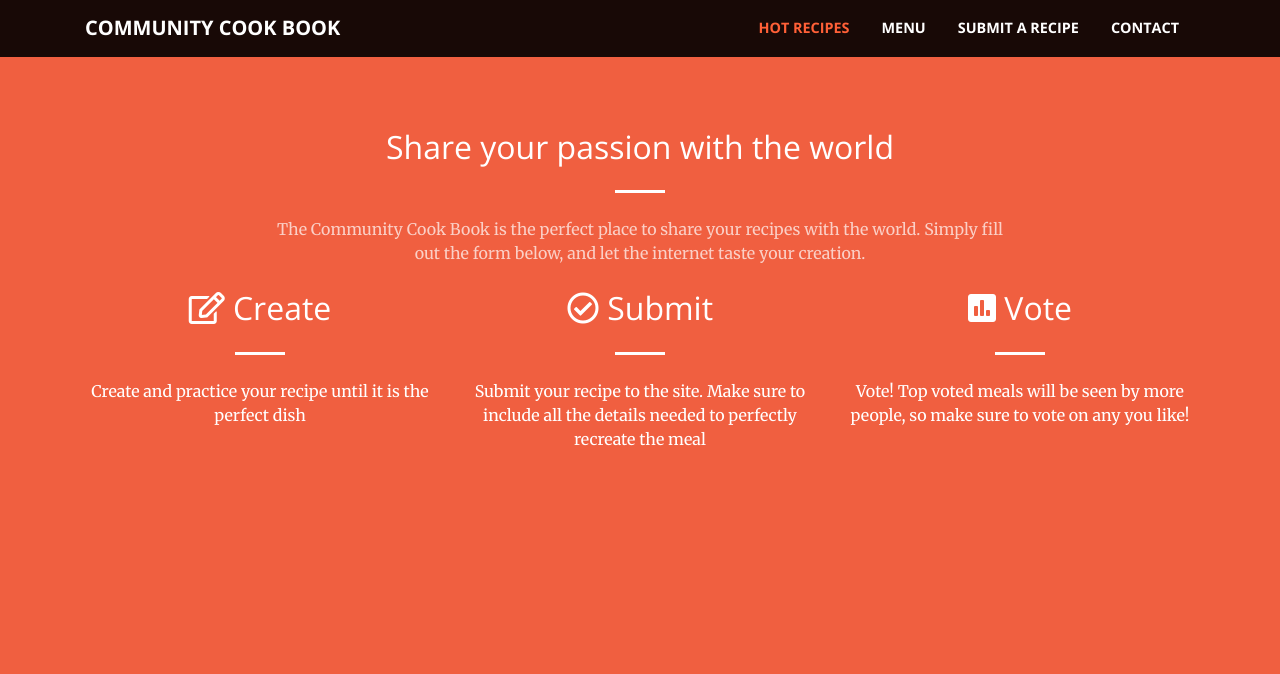
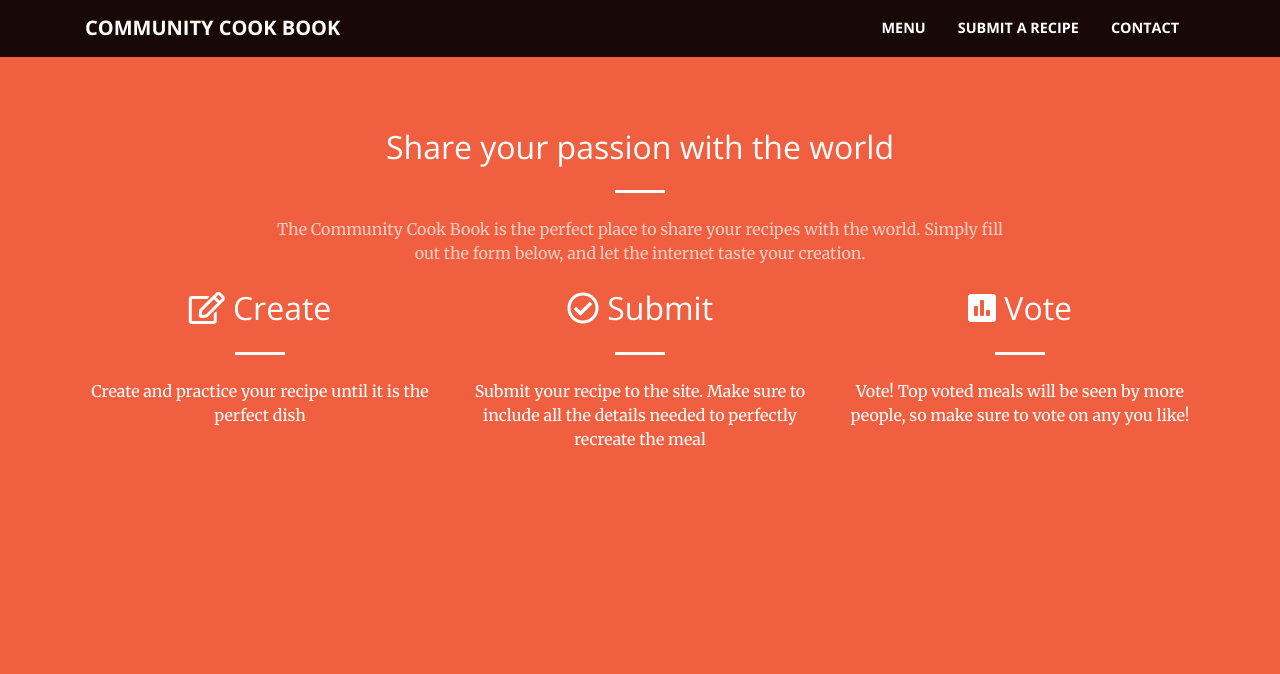
Before and after one commit to Code-Institute-Submissions/community-cook-book, a Flask app: page /add_recipe in a window 1280 px wide. Shown: the top 674 px of the page. Run offline with Flask 2, Linux system fonts and the light colour scheme; data that the repository does not hold is empty; some libraries are stand-ins or nearby versions.

Commit message:
remove 'hot recipes' link - undeeded page

```diff
--- a/templates/base.html
+++ b/templates/base.html
@@ -36,9 +36,6 @@
         </button>
             <div class="collapse navbar-collapse" id="navbarResponsive">
                 <ul class="navbar-nav ml-auto">
-                    <li class="nav-item">
-                        <a class="nav-link nav-hot" href="/">HOT Recipes</a>
-                    </li>
                     <li class="nav-item">
                         <a class="nav-link " href="/recipes">Menu</a>
                     </li>
```
